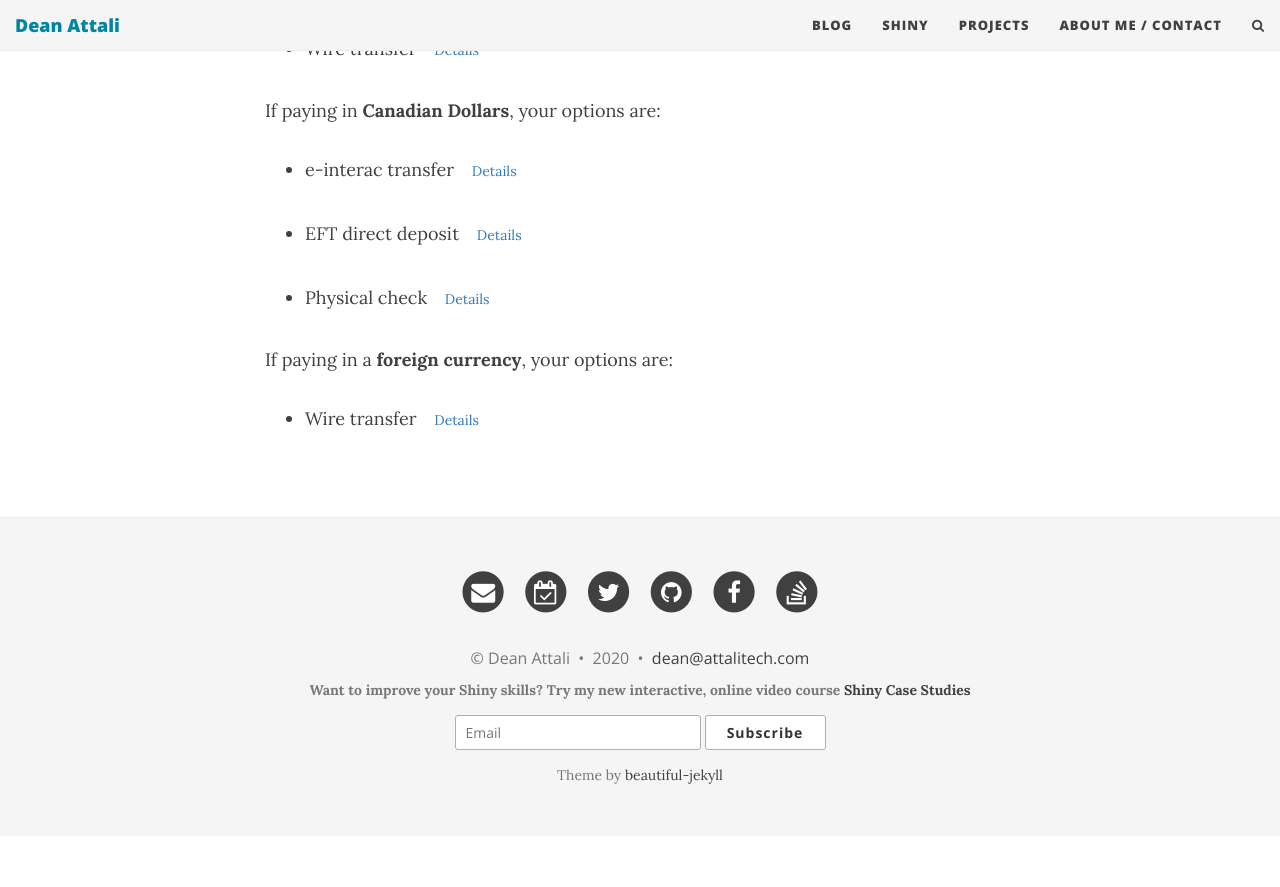
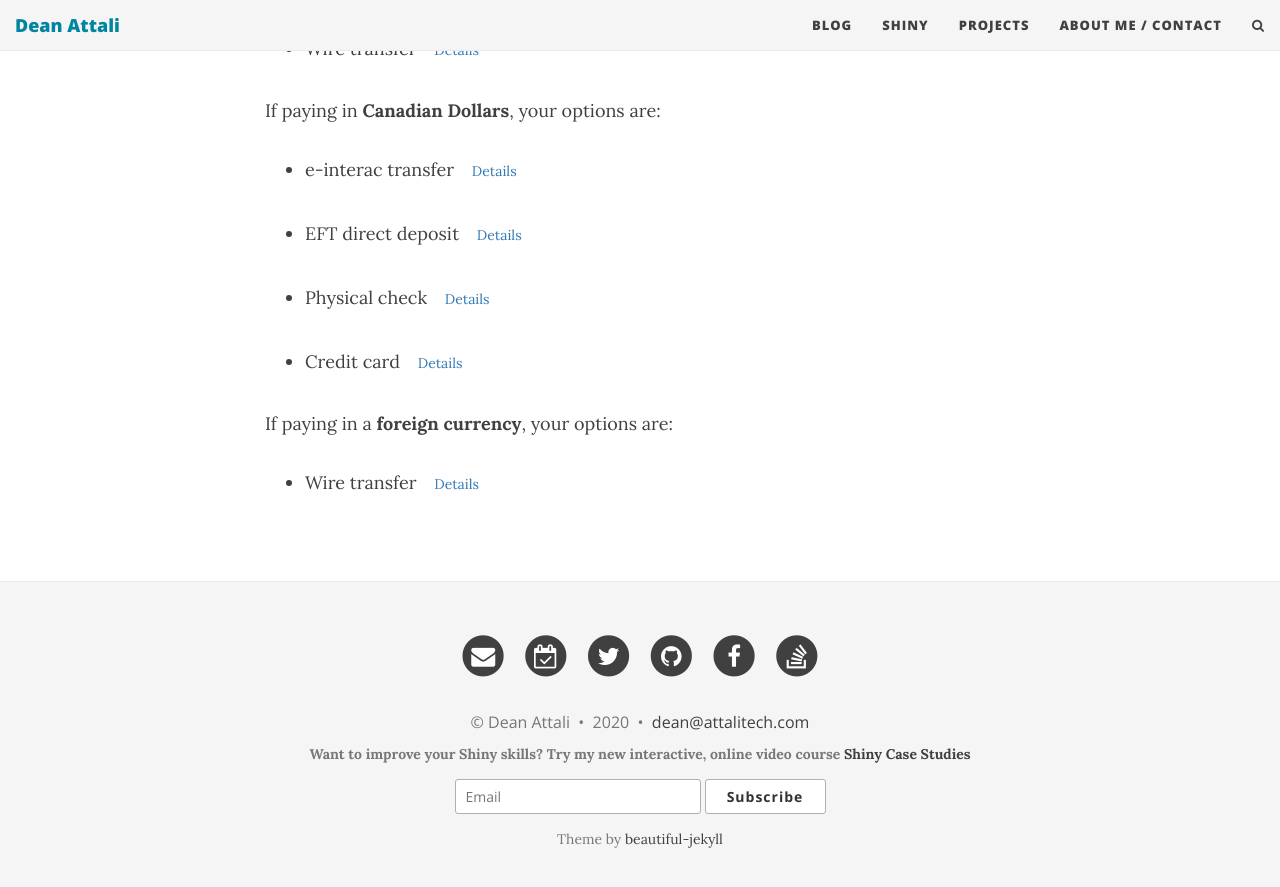
Before and after one commit to daattali/daattali.github.io, a Jekyll site: the page built from shiny/payments.md, in a window 1280 px wide and 900 px high, scrolled down 867 px. Shown: the top 887 px of the window. Built offline with Jekyll 4.4.1, drawn with Linux system fonts in a browser that asks for light colours; nearby versions of some CDN libraries; before the commit the page ends 1703 px from its top, so only the background shows below that.

Commit message:
attalitech payments: add credit card to CAD

```diff
--- a/shiny/payments.md
+++ b/shiny/payments.md
@@ -76,6 +76,11 @@ If paying in **Canadian Dollars**, your options are:
   Canada
   {: #checkcad .collapse}
 
+- Credit card <button data-target="#cccad" class="btn btn-link" data-toggle="collapse">Details</button>
+
+  If you would like to pay with a credit card, [let us know](mailto:dean@attalitech.com) and we will send you a link to a secure payment page. Note: a 3.50% service fee applies.
+  {: #cc .collapse}
+
 If paying in a **foreign currency**, your options are:
 
 - Wire transfer <button data-target="#wireforeign" class="btn btn-link" data-toggle="collapse">Details</button>
```
